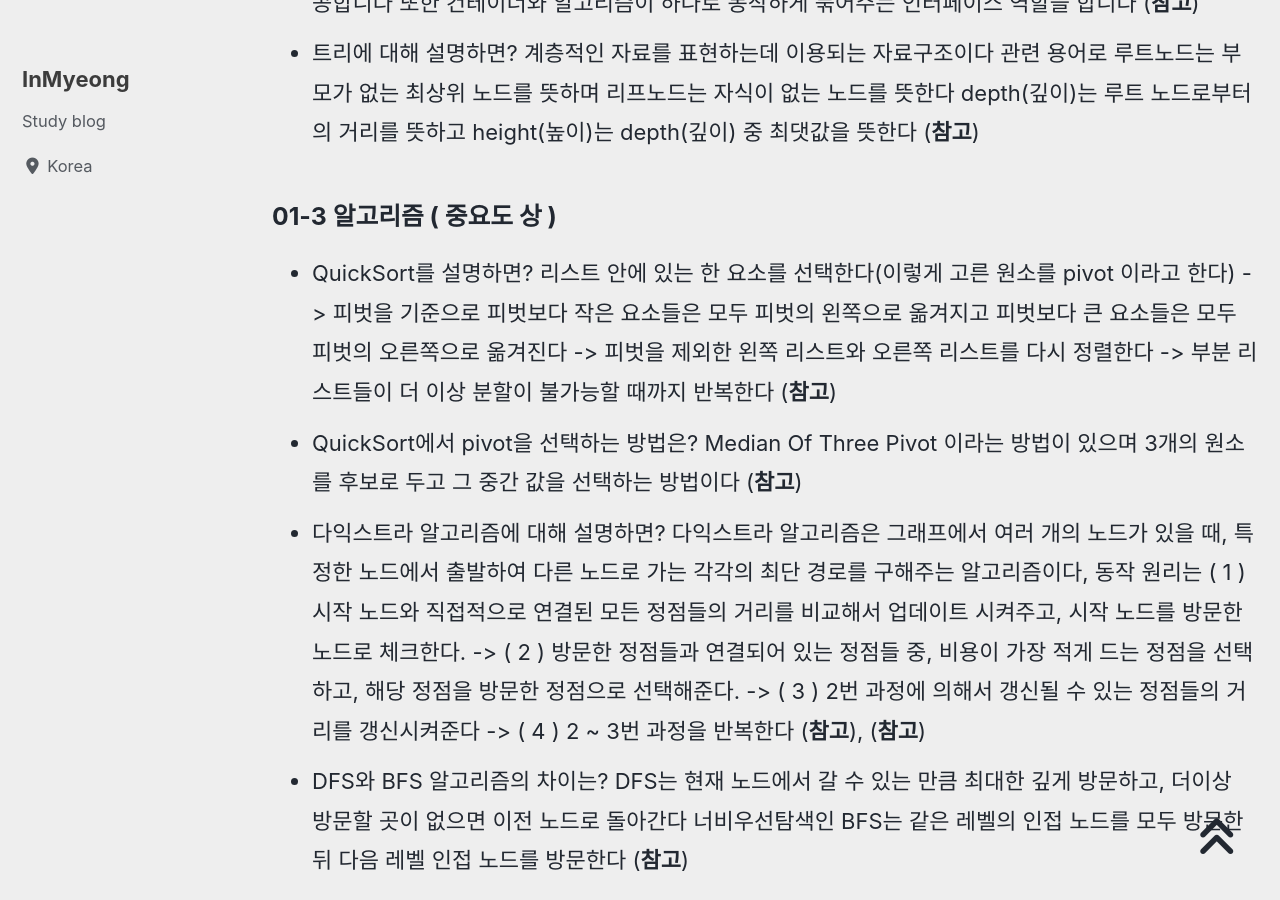
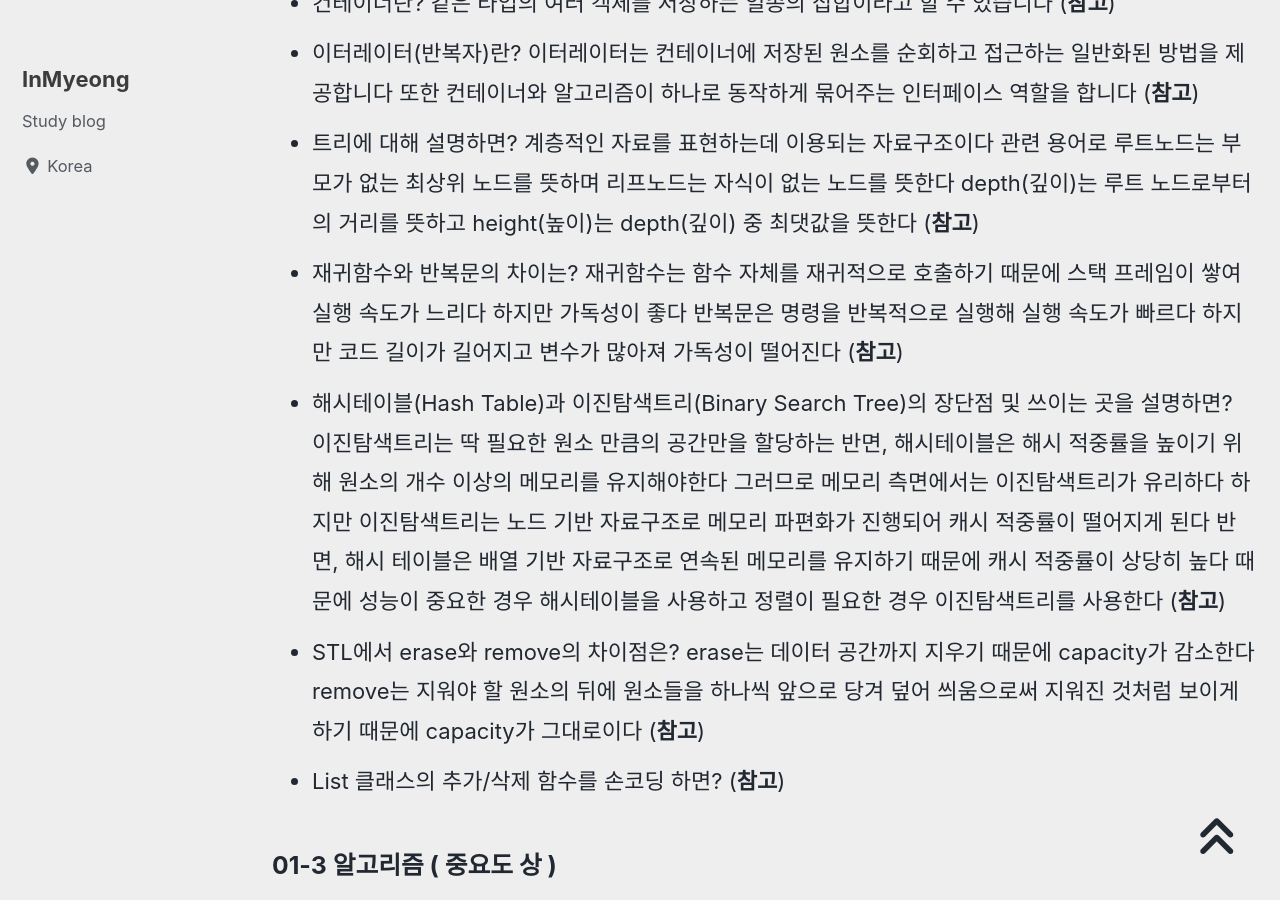
Before and after one commit to devMyeong/devMyeong.github.io, a Jekyll site: the page built from _posts/cs/2022-09-05-블로그-면접준비.md, in a window 1280 px wide and 900 px high, scrolled down 10780 px. Built offline with Jekyll 4.4.1, drawn with Linux system fonts in a browser that asks for light colours; cached includes are drawn as plain includes; nearby versions of some CDN libraries; some web fonts are replaced; comment, search, counter and statistics services are not loaded; some of the changed text lies outside the part shown.

Commit message:
Docs : CS지식 업데이트

```diff
--- a/_posts/cs/2022-09-05-블로그-면접준비.md
+++ b/_posts/cs/2022-09-05-블로그-면접준비.md
@@ -76,6 +76,7 @@ last_modified_at: 2022-09-18
 - dynamic_cast가 업, 다운 캐스팅 가능성을 검사하는 원리는? 가상함수 테이블을 이용하여 캐스팅이 가능한 자료인지 검사합니다 ([**참고**](https://hakyoug.tistory.com/80?category=851272))
 - 바이트 패딩(Byte Padding) 이란? 클래스(구조체)에 바이트를 추가해 CPU 접근에 부하를 덜어주는 기법입니다 ([**참고**](https://supercoding.tistory.com/37))
 - RAII에 대해 설명하면? 자원을 안전하게 사용하기 위해 객체가 쓰이는 스코프를 벗어나면 자원을 해제해주는 기법이다 ([**참고**](https://overface.tistory.com/564))
+- C++ 11의 새로운 점은? auto 키워드가 처음 등장했으며 해당 키워드는 변수의 자료형을 컴파일 시간에 자동으로 추론해줍니다 ([**참고**](https://openmynotepad.tistory.com/20))
 
 ### 01-2 자료구조, C++ STL ( 중요도 상 )
 - vector와 list의 차이는? vector를 중간삽입시 원소를 밀어내지만 list는 노드를 연결만 하기 때문에, 삽입 삭제 부분에서 시간복잡도의 우위를 가진다 또한 vector는 랜덤부분접근이 가능하지만 list는 더블링크드리스트로 되어 있기 때문에 x[2]와 같은 랜덤 접근이 되지 않는다 검색적인 측면에서는 vector가 우위에 있다 ([**참고**](https://chanheess.tistory.com/154))
@@ -105,6 +106,10 @@ last_modified_at: 2022-09-18
 - 컨테이너란? 같은 타입의 여러 객체를 저장하는 일종의 집합이라고 할 수 있습니다 ([**참고**](https://cclient.tistory.com/m/12))
 - 이터레이터(반복자)란? 이터레이터는 컨테이너에 저장된 원소를 순회하고 접근하는 일반화된 방법을 제공합니다 또한 컨테이너와 알고리즘이 하나로 동작하게 묶어주는 인터페이스 역할을 합니다 ([**참고**](https://cclient.tistory.com/m/12))
 - 트리에 대해 설명하면? 계층적인 자료를 표현하는데 이용되는 자료구조이다 관련 용어로 루트노드는 부모가 없는 최상위 노드를 뜻하며 리프노드는 자식이 없는 노드를 뜻한다 depth(깊이)는 루트 노드로부터의 거리를 뜻하고 height(높이)는 depth(깊이) 중 최댓값을 뜻한다 ([**참고**](https://jud00.tistory.com/entry/%EC%9E%90%EB%A3%8C%EA%B5%AC%EC%A1%B0-%ED%8A%B8%EB%A6%ACTree%EB%9E%80))
+- 재귀함수와 반복문의 차이는? 재귀함수는 함수 자체를 재귀적으로 호출하기 때문에 스택 프레임이 쌓여 실행 속도가 느리다 하지만 가독성이 좋다 반복문은 명령을 반복적으로 실행해 실행 속도가 빠르다 하지만 코드 길이가 길어지고 변수가 많아져 가독성이 떨어진다 ([**참고**](https://velog.io/@gillog/Algorithm-%EC%9E%AC%EA%B7%80%EC%99%80-%EB%B0%98%EB%B3%B5%EB%AC%B8))
+- 해시테이블(Hash Table)과 이진탐색트리(Binary Search Tree)의 장단점 및 쓰이는 곳을 설명하면? 이진탐색트리는 딱 필요한 원소 만큼의 공간만을 할당하는 반면, 해시테이블은 해시 적중률을 높이기 위해 원소의 개수 이상의 메모리를 유지해야한다 그러므로 메모리 측면에서는 이진탐색트리가 유리하다 하지만 이진탐색트리는 노드 기반 자료구조로 메모리 파편화가 진행되어 캐시 적중률이 떨어지게 된다 반면, 해시 테이블은 배열 기반 자료구조로 연속된 메모리를 유지하기 때문에 캐시 적중률이 상당히 높다 때문에 성능이 중요한 경우 해시테이블을 사용하고 정렬이 필요한 경우 이진탐색트리를 사용한다 ([**참고**](https://algorfati.tistory.com/123))
+- STL에서 erase와 remove의 차이점은? erase는 데이터 공간까지 지우기 때문에 capacity가 감소한다 remove는 지워야 할 원소의 뒤에 원소들을 하나씩 앞으로 당겨 덮어 씌움으로써 지워진 것처럼 보이게 하기 때문에 capacity가 그대로이다 ([**참고**](https://novemberfirst.tistory.com/m/111))
+- List 클래스의 추가/삭제 함수를 손코딩 하면? ([**참고**](https://geundung.dev/49))
 
 ### 01-3 알고리즘 ( 중요도 상 )
 - QuickSort를 설명하면? 리스트 안에 있는 한 요소를 선택한다(이렇게 고른 원소를 pivot 이라고 한다) -> 피벗을 기준으로 피벗보다 작은 요소들은 모두 피벗의 왼쪽으로 옮겨지고 피벗보다 큰 요소들은 모두 피벗의 오른쪽으로 옮겨진다 -> 피벗을 제외한 왼쪽 리스트와 오른쪽 리스트를 다시 정렬한다 -> 부분 리스트들이 더 이상 분할이 불가능할 때까지 반복한다 ([**참고**](https://gmlwjd9405.github.io/2018/05/10/algorithm-quick-sort.html))
@@ -130,7 +135,7 @@ last_modified_at: 2022-09-18
 - 프로세스가 사용하는 메모리 영역과 스레드가 사용하는 메모리 영역의 차이점은? 프로세스는 각자 본인이 사용하는 메모리 영역과 레지스터 값을 가지며 프로세스의 메모리 영역은 데이터, 힙, 코드, 스택 영역으로 구성된다 그리고 스레드는 각자의 레지스터와 스택을 가지지만, 나머지 영역은 가지지 않는다. 대신에 데이터, 힙, 코드 영역을 공유해서 병렬적인 수행이 가능하다. ([**참고**](https://becomeweasel.me/process-and-thread/))
 - 라운드 로빈 알고리즘에 대해서 설명(사용하는 이유, 멀티 스레드 환경에서의 필요성)하면? 라운드 로빈(RR) 스케쥴링 알고리즘은 시간 할당량 또는 타임슬라이스 라고 하는 작은 단위의 시간을 정의하고 CPU 스케쥴러는 준비 큐를 돌면서 한 번에 한 프로세스에 정의된 시간 할당량 동안 CPU를 할당한다 사용하는 이유와 필요성은 멀티 스레드 환경에서 하나의 스레드가 CPU를 독점하는 상황과 다른 스레드가 실행되지 못하고 무한정 기다리는 '기아' 현상을 막기 위해 각 스레드에 적절한 CPU 사용 시간을 부여하여 모든 스레드가 순환적으로 실행되도록 하기 위함 ([**참고**](https://woo-dev.tistory.com/163))
 - 컴퓨터에 존재하는 메모리들의 액세스 속도를 설명 하면? 레지스터는 프로세서에 위치한 고속 메모리로 프로세서가 바로 사용할 수 있는 데이터를 담고있다, 캐시는 레지스터 다음으로 빠른 메모리이며 CPU 내부에 존재한다 CPU와 주기억장치간의 속도 차이로 인한 성능 저하를 막기 위해 사용된다, 주기억장치는 CPU가 처리하고 있는 내용이 가져와지는 곳을 말한다, 보조기억장치는 주기억장치보다는 느리지만 많은 양의 데이터를 전원이 꺼져도 사라지지 않고 영구적으로 보관할 수 있는 장치이다 ([**참고**](https://m.blog.naver.com/PostView.naver?isHttpsRedirect=true&blogId=cjsksk3113&logNo=222246966805))
-- context switching에 대해 설명하면? 하나의 프로세스가 CPU를 사용 중인 상태에서 다른 프로세스가 CPU를 사용하도록 하기 위해, CPU가 PCB를 교환하는 작업을 말한다, 한 프로세스에 할당된 시간이 끝나거나 인터럽트에 의해 발생한다 ( 내 블로그 참고 )
+- context switching에 대해 설명하면? 현재 진행하고 있는 Task(Process, Thread)의 상태를 저장하고 다음 진행할 Task의 상태 값을 읽어 적용하는 과정을 말합니다 ([**참고**](https://nesoy.github.io/articles/2018-11/Context-Switching))
 - PCB에 대해서 설명하면? 운영체제에서 프로세스에 대한 메타데이터(대량의 정보 가운데에서 확인하고자 하는 정보를 효율적으로 검색하기 위해 원시데이터)를 저장한‘데이터’를 말하며 프로세스 스케줄링 상태, 프로세스 ID 등의 정보로 이루어져 있다 ( 내 블로그 참고 )
 - 스레드 프로그래밍에서 중요한건? 스레드 마다 별도로 주어지는 공간(스택), 모든 스레드가 공유하는 공간(힙, 데이터 영역)에 대해 파악하고 코드를 작성해야 한다 ([**참고**](https://elky.tistory.com/285))
 - 블로킹(blocking) vs 논블로킹(non-blocking)에 대해서 설명하면? blocking은 A 함수가 B 함수를 호출 할 때, B 함수가 자신의 작업이 종료되기 전까지 A 함수에게 제어권을 돌려주지 않는 것 non-blocking은 A 함수가 B 함수를 호출 할 때, B 함수가 제어권을 바로 A 함수에게 넘겨주면서, A 함수가 다른 일을 할 수 있도록 하는 것 ([**참고**](https://jh-7.tistory.com/25))
@@ -152,7 +157,7 @@ last_modified_at: 2022-09-18
 - 동기(Synchronous) vs 비동기(Asynchronous)에 대해서 설명하면? 동기는 요청자가 요청받은 함수의 작업이 완료되었는지 계속 확인한다 비동기의 경우 요청자는 요청후 작업이 완료 되었는지 체크하지 않고, 요청받은 함수가 작업을 마치면 알려준다 ([**참고**](https://joooing.tistory.com/entry/%EB%8F%99%EA%B8%B0%EB%B9%84%EB%8F%99%EA%B8%B0-%EB%B8%94%EB%A1%9C%ED%82%B9%EB%85%BC%EB%B8%94%EB%A1%9C%ED%82%B9))
 - 메모리 구조에서 스택과 큐의 역할은? 메모리에서 스택은 지역변수와 매개변수 데이터 값이 저장되는 공간이며, 메소드 호출시 매모리에 할당되고 종료되면 메모리가 해제된다 큐는 heap의 FIFO 성질을 구현하기위해 사용된다 ([**참고**](https://velog.io/@kingyong9169/%EB%A9%94%EB%AA%A8%EB%A6%AC-%EA%B5%AC%EC%A1%B0))
 - context switching의 오버헤드의 주원인은? context switching 때 해당 CPU는 아무런 일을 하지 못한다, 따라서 컨텍스트 스위칭이 잦아지면 오히려 오버헤드가 발생해 효율(성능)이 떨어진다 ([**참고**](https://landwhale2.github.io/cs/106/))
-- 메모리 단편화와 해결책에 대해서 설명하면? 사용가능한 메모리가 충분히 존재하지만 할당(사용)이 불가능한 상태를 보고 메모리 단편화가 발생했다고 한다 해결책에는 세그먼테이션, 페이징, 메모리풀, 통합, 압축 이 있다 ([**참고**](https://gguljaem.tistory.com/entry/%EB%A9%94%EB%AA%A8%EB%A6%AC-%EB%8B%A8%ED%8E%B8%ED%99%94Fragmentation%EC%97%90-%EB%8C%80%ED%95%9C-%ED%95%B4%EA%B2%B0%EB%B0%A9%EB%B2%95))
+- 메모리 단편화와 해결책에 대해서 설명하면? 사용가능한 메모리가 충분히 존재하지만 할당(사용)이 불가능한 상태를 보고 메모리 단편화가 발생했다고 한다 해결책에는 세그먼테이션, 페이징, 메모리풀, 통합, 압축과 같은 기법들이 있다 ([**참고**](https://gguljaem.tistory.com/entry/%EB%A9%94%EB%AA%A8%EB%A6%AC-%EB%8B%A8%ED%8E%B8%ED%99%94Fragmentation%EC%97%90-%EB%8C%80%ED%95%9C-%ED%95%B4%EA%B2%B0%EB%B0%A9%EB%B2%95))
 - 시스템 콜이란? 프로세스가 운영체제(system)에게 운영체제 기능을 요청(call)하는 것입니다 ([**참고**](https://dolphinsarah.tistory.com/54))
 - 좀비 프로세스에 대해서 설명하면? 실행이 종료되었지만 아직 삭제되지 않은 프로세스를 말한다 ([**참고**](https://www.joinc.co.kr/w/Site/system_programing/process/Zombie))
 - 고아 프로세스에 대해서 설명하면? 부모프로세스가 필요에 의해서 먼저 종료 되기도 하는데, 이때 자식프로세스만 남게 되는경우 이 자식프로세스를 고아프로세스라고 한다 ([**참고**](https://m.blog.naver.com/PostView.naver?isHttpsRedirect=true&blogId=icecds&logNo=40053269520))
```
